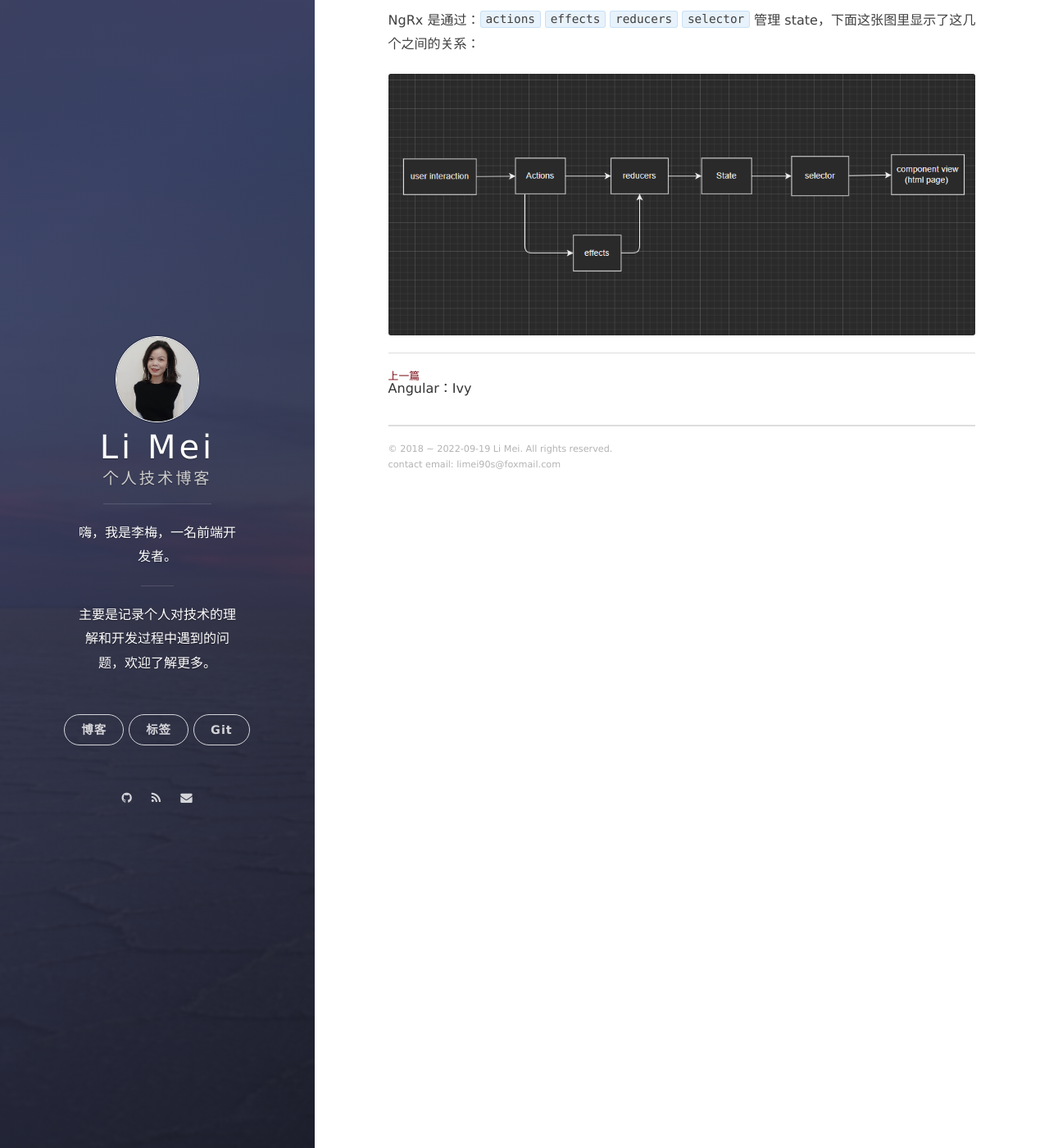
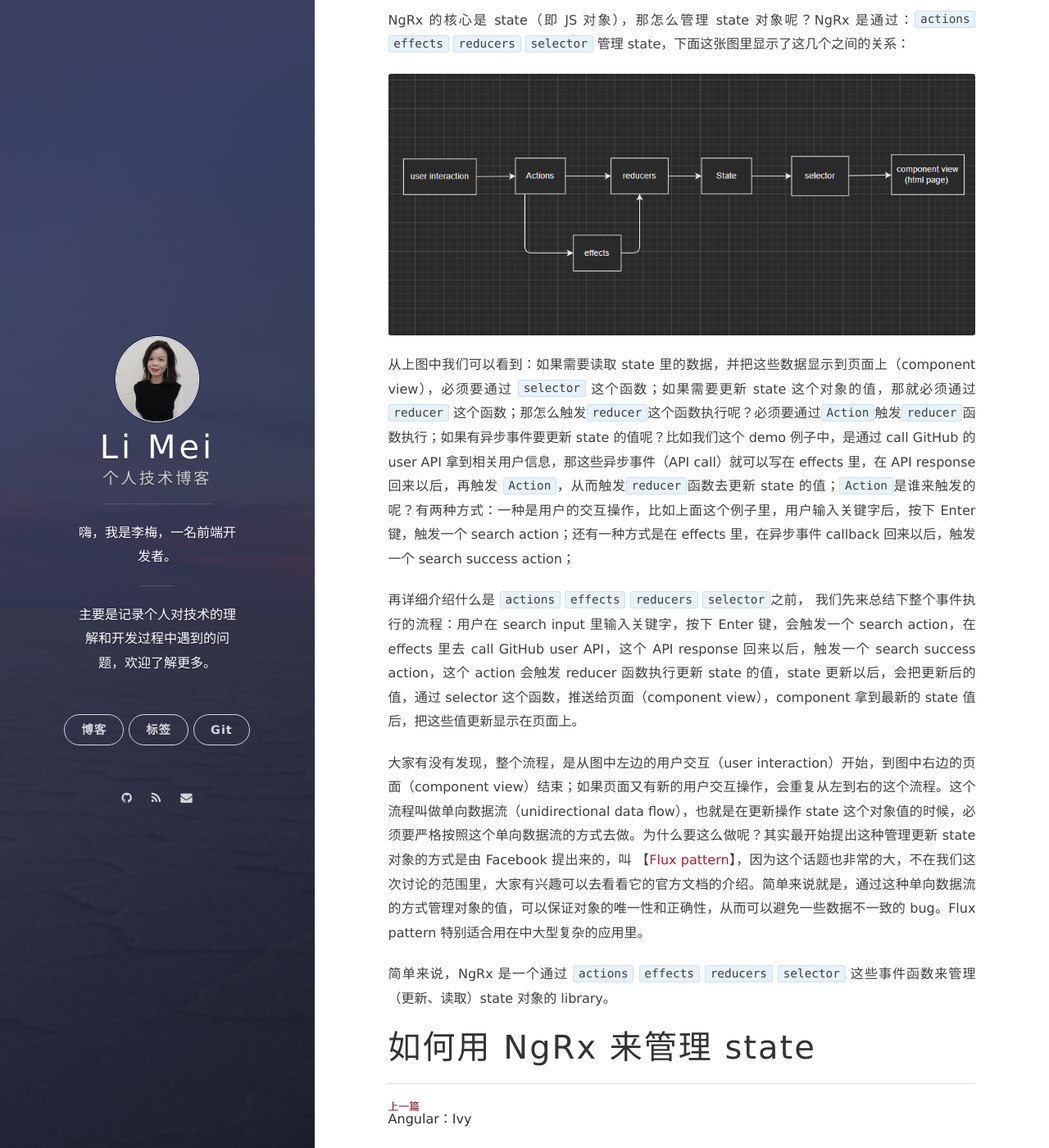
Before and after one commit to LiMeii/LiMeii.github.io, a Jekyll site: the page built from _posts/2022-09-10-ngrx-introduction.md, in a window 1280 px wide and 1400 px high, scrolled down 1112 px. Shown: the whole window at 82% size. Built offline with Jekyll 4.4.1, drawn with Linux system fonts in a browser that asks for light colours; nearby versions of some CDN libraries; some of the changed text lies outside the part shown.

Commit message:
high-level introduce ngrx

````diff
--- a/_posts/2022-09-10-ngrx-introduction.md
+++ b/_posts/2022-09-10-ngrx-introduction.md
@@ -13,18 +13,32 @@ layout: post
 - 从函数编程的角度来看，NgRx 的优势是什么
 
 # 什么是 NgRx
-NgRx 其实就是 state management library，是一个状态管理包，你也可以理解它是 RxJS 和 Redux 的结合体。
+NgRx 是 state management library，是一个状态管理包，你也可以理解它是 RxJS 和 Redux 的结合体。
 
 
-在真正开始解释什么是 NgRx 以及它的用法，先来看一个很简单的例子：就是有个搜索页面，在搜索框里输入关键字，可以查询到 Github 里相关的用户，并把这些用户显示在搜索结果页面，整体的效果如下：
+在真正开始解释什么是 NgRx 以及它的用法，先来看一个很简单的 NgRx 例子：有个搜索页面，在搜索框里输入关键字，可以查询到 Github 里相关的用户，并把这些用户显示在搜索结果页面，整体的效果如下：
 ![demo](/assets/images/posts/ngrx/demo.gif)
 
 这个 Demo 的代码在这里：【[LiMeii/angular-ngrx](https://github.com/LiMeii/angular-ngrx)】
 
 
-如果 NgRx 是一个 state 管理包，那什么是 state 呢，其实 state 就是一个 JS 对象。以上面这个 Demo 为例两说，在输入关键字后，用户按下 Enter 键，会触发 Github User 的 API， 把 Github 用户名字里有这个关键字的所有用户的信息返回给前端，显示在页面上，那么这里的用户信息其实就是状态，它就是一个纯 JS 对象。
+如果 NgRx 是一个 state 管理包，那什么是 state 呢？state 是一个 JS 对象。以上面这个 Demo 为例两说，在输入关键字后，用户按下 Enter 键，会触发 Github User 的 API， 把 Github 用户名字里有这个关键字的所有用户的信息返回给前端，显示在页面上，那么这里的用户信息其实就是状态，它就是一个纯 JS 对象。
 
 
-NgRx 是通过：```actions``` ```effects``` ```reducers``` ```selector``` 管理 state，下面这张图里显示了这几个之间的关系：
+NgRx 的核心是 state（即 JS 对象），那怎么管理 state 对象呢？NgRx 是通过：```actions``` ```effects``` ```reducers``` ```selector``` 管理 state，下面这张图里显示了这几个之间的关系：
 
 ![state management](/assets/images/posts/ngrx/state-management.png)
+
+从上图中我们可以看到：如果需要读取 state 里的数据，并把这些数据显示到页面上（component view），必须要通过 ```selector``` 这个函数；如果需要更新 state 这个对象的值，那就必须通过 ```reducer``` 这个函数；那怎么触发```reducer```这个函数执行呢？必须要通过```Action```触发```reducer```函数执行；如果有异步事件要更新 state 的值呢？比如我们这个 demo 例子中，是通过 call GitHub 的 user API 拿到相关用户信息，那这些异步事件（API call）就可以写在 effects 里，在 API response 回来以后，再触发 ```Action```，从而触发```reducer```函数去更新 state 的值；```Action```是谁来触发的呢？有两种方式：一种是用户的交互操作，比如上面这个例子里，用户输入关键字后，按下 Enter 键，触发一个 search action；还有一种方式是在 effects 里，在异步事件 callback 回来以后，触发一个 search success action；
+
+
+再详细介绍什么是 ```actions``` ```effects``` ```reducers``` ```selector```之前， 我们先来总结下整个事件执行的流程：用户在 search input 里输入关键字，按下 Enter 键，会触发一个 search action，在 effects 里去 call GitHub user API，这个 API response 回来以后，触发一个 search success action，这个 action 会触发 reducer 函数执行更新 state 的值，state 更新以后，会把更新后的值，通过 selector 这个函数，推送给页面（component view），component 拿到最新的 state 值后，把这些值更新显示在页面上。
+
+
+大家有没有发现，整个流程，是从图中左边的用户交互（user interaction）开始，到图中右边的页面（component view）结束；如果页面又有新的用户交互操作，会重复从左到右的这个流程。这个流程叫做单向数据流（unidirectional data flow），也就是在更新操作 state 这个对象值的时候，必须要严格按照这个单向数据流的方式去做。为什么要这么做呢？其实最开始提出这种管理更新 state 对象的方式是由 Facebook 提出来的，叫 【[Flux pattern](https://facebook.github.io/flux/docs/in-depth-overview/)】，因为这个话题也非常的大，不在我们这次讨论的范围里，大家有兴趣可以去看看它的官方文档的介绍。简单来说就是，通过这种单向数据流的方式管理对象的值，可以保证对象的唯一性和正确性，从而可以避免一些数据不一致的 bug。Flux pattern 特别适合用在中大型复杂的应用里。
+
+
+简单来说，NgRx 是一个通过 ```actions``` ```effects``` ```reducers``` ```selector``` 这些事件函数来管理（更新、读取）state 对象的 library。
+
+
+# 如何用 NgRx 来管理 state
````
